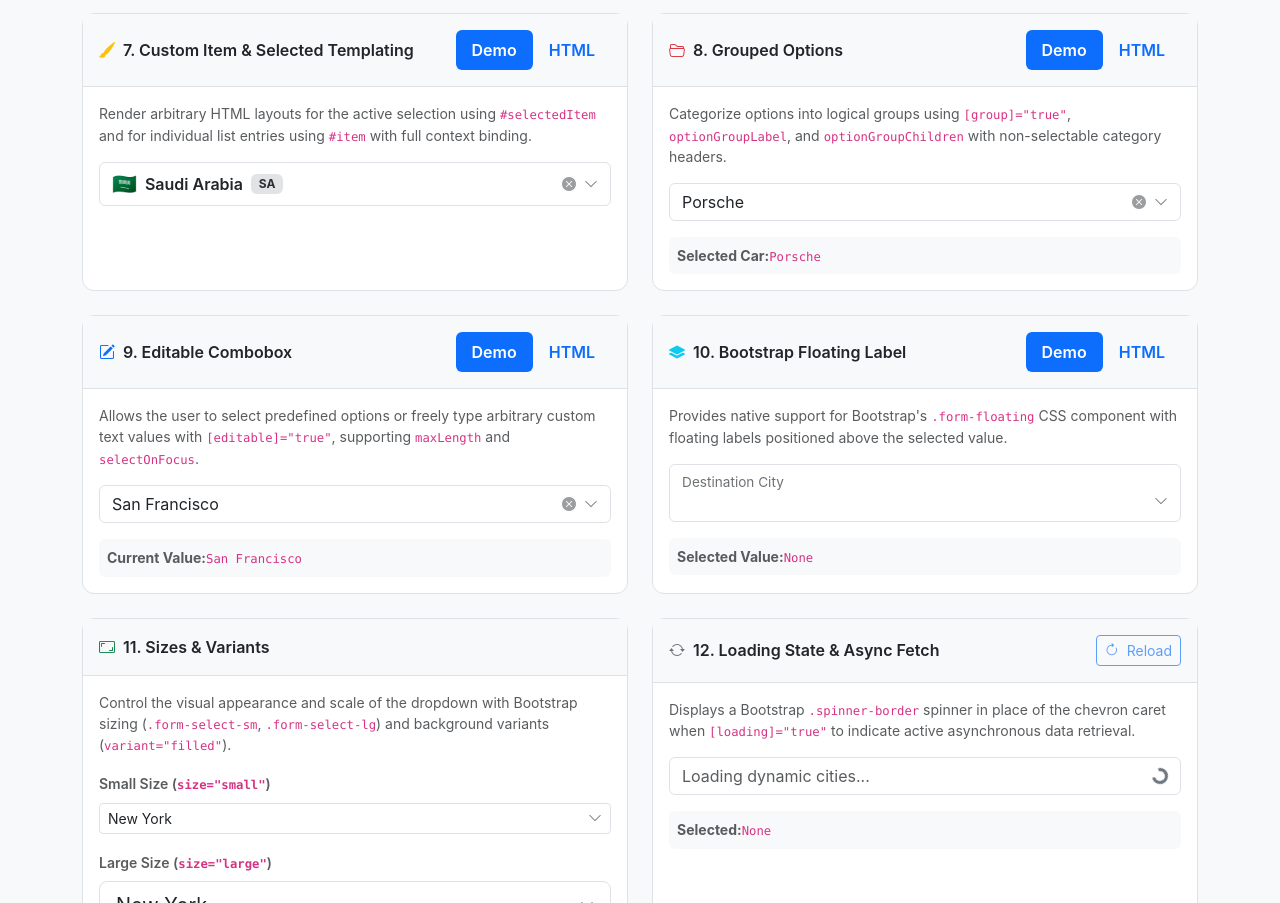
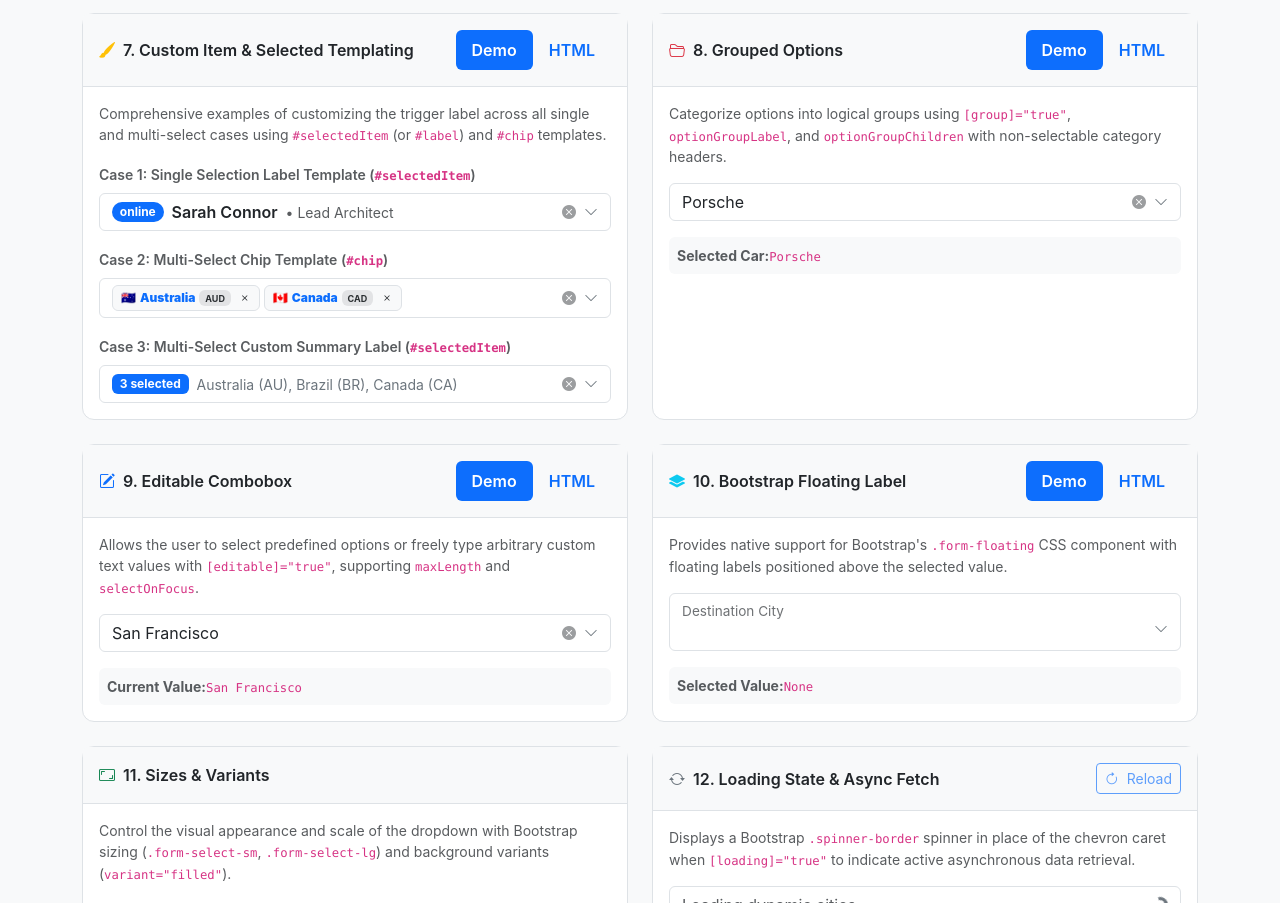
Before and after one commit to amro93/ngb-select, an Angular app: page / in a window 1280 px wide. Shown: the part 1680-2583 px from the top of the page. Built offline with nearby package versions, Linux system fonts and the light colour scheme.

Commit message:
feat(templates): expand label and selectedItem templates covering all single, multi-chip, and summary cases

```diff
--- a/projects/ngb-select/src/lib/ngb-select.component.html
+++ b/projects/ngb-select/src/lib/ngb-select.component.html
@@ -59,8 +59,8 @@
         <!-- Standard Single or Comma Multi-Select Text -->
         <ng-template #standardTextTpl>
           <ng-container *ngIf="hasSelectedValue(); else placeholderTpl">
-            <ng-container *ngIf="selectedItemTemplate; else defaultSelectedLabelTpl">
-              <ng-container *ngTemplateOutlet="selectedItemTemplate; context: { $implicit: value }"></ng-container>
+            <ng-container *ngIf="selectedItemTemplate || labelTemplate; else defaultSelectedLabelTpl">
+              <ng-container *ngTemplateOutlet="selectedItemTemplate || labelTemplate; context: { $implicit: value }"></ng-container>
             </ng-container>
             <ng-template #defaultSelectedLabelTpl>
               <span>{{ getDisplayLabel() }}</span>
--- a/projects/ngb-select/src/lib/ngb-select.component.ts
+++ b/projects/ngb-select/src/lib/ngb-select.component.ts
@@ -132,6 +132,7 @@ export class NgbSelectComponent implements ControlValueAccessor, OnInit, OnChang
   // --- Custom Content Templates ---
   @ContentChild('item') itemTemplate?: TemplateRef<any>;
   @ContentChild('selectedItem') selectedItemTemplate?: TemplateRef<any>;
+  @ContentChild('label') labelTemplate?: TemplateRef<any>;
   @ContentChild('chip') chipTemplate?: TemplateRef<any>;
   @ContentChild('headerCheckbox') headerCheckboxTemplate?: TemplateRef<any>;
   @ContentChild('header') headerTemplate?: TemplateRef<any>;
--- a/src/app/app.html
+++ b/src/app/app.html
@@ -456,39 +456,86 @@
         <div class="card-body p-3">
           <ng-container *ngIf="getTab('template') === 'demo'">
             <p class="text-muted small mb-3">
-              Render arbitrary HTML layouts for the active selection using <code>#selectedItem</code> and for individual list entries using <code>#item</code> with full context binding.
+              Comprehensive examples of customizing the trigger label across all single and multi-select cases using <code>#selectedItem</code> (or <code>#label</code>) and <code>#chip</code> templates.
             </p>
+
+            <!-- Case A: Single Selection Custom Label -->
             <div class="mb-3">
+              <label class="form-label text-muted small fw-semibold">Case 1: Single Selection Label Template (<code>#selectedItem</code>)</label>
               <ngb-select
-                [options]="countries"
-                [(ngModel)]="selectedCountryTemplate"
+                [options]="members"
+                [(ngModel)]="selectedMember"
                 optionLabel="name"
-                [filter]="true"
-                filterBy="name,currency"
                 [showClear]="true"
-                placeholder="Select a Country"
+                placeholder="Assign Team Member"
                 [fluid]="true">
 
-                <!-- Selected View Template -->
-                <ng-template #selectedItem let-country>
+                <!-- Selected Label Template -->
+                <ng-template #selectedItem let-member>
                   <div class="d-flex align-items-center gap-2">
-                    <span class="fs-5">{{ country.flag }}</span>
-                    <span class="fw-semibold">{{ country.name }}</span>
-                    <span class="badge bg-secondary-subtle text-secondary-emphasis">{{ country.code }}</span>
+                    <span class="badge rounded-pill" [ngClass]="member.badge">{{ member.status }}</span>
+                    <span class="fw-semibold">{{ member.name }}</span>
+                    <span class="text-muted small">&bull; {{ member.role }}</span>
                   </div>
                 </ng-template>
 
                 <!-- Dropdown Item Template -->
-                <ng-template #item let-country>
+                <ng-template #item let-member>
                   <div class="d-flex align-items-center justify-content-between w-100 py-1">
-                    <div class="d-flex align-items-center gap-2">
-                      <span class="fs-5">{{ country.flag }}</span>
-                      <div>
-                        <div class="fw-semibold">{{ country.name }}</div>
-                        <small class="text-muted">Currency: {{ country.currency }}</small>
-                      </div>
+                    <div>
+                      <div class="fw-semibold">{{ member.name }}</div>
+                      <small class="text-muted">{{ member.email }}</small>
                     </div>
-                    <span class="badge bg-primary-subtle text-primary-emphasis">{{ country.code }}</span>
+                    <span class="badge" [ngClass]="member.badge">{{ member.role }}</span>
+                  </div>
+                </ng-template>
+              </ngb-select>
+            </div>
+
+            <!-- Case B: Multi-Select Custom Chip Template -->
+            <div class="mb-3">
+              <label class="form-label text-muted small fw-semibold">Case 2: Multi-Select Chip Template (<code>#chip</code>)</label>
+              <ngb-select
+                [options]="countries"
+                [(ngModel)]="selectedCustomChips"
+                optionLabel="name"
+                [multiple]="true"
+                display="chip"
+                [showClear]="true"
+                placeholder="Select Countries..."
+                [fluid]="true">
+
+                <!-- Custom Chip Template -->
+                <ng-template #chip let-country>
+                  <span class="d-inline-flex align-items-center gap-1">
+                    <span>{{ country.flag }}</span>
+                    <strong class="text-primary">{{ country.name }}</strong>
+                    <span class="badge bg-secondary-subtle text-secondary-emphasis fs-8">{{ country.currency }}</span>
+                  </span>
+                </ng-template>
+              </ngb-select>
+            </div>
+
+            <!-- Case C: Multi-Select Comma/Summary Custom Label Template -->
+            <div>
+              <label class="form-label text-muted small fw-semibold">Case 3: Multi-Select Custom Summary Label (<code>#selectedItem</code>)</label>
+              <ngb-select
+                [options]="countries"
+                [(ngModel)]="selectedMultiSummary"
+                optionLabel="name"
+                [multiple]="true"
+                display="comma"
+                [showClear]="true"
+                placeholder="Choose Countries..."
+                [fluid]="true">
+
+                <!-- Custom Multi Summary Label Template -->
+                <ng-template #selectedItem let-selectedList>
+                  <div class="d-flex align-items-center gap-1 text-truncate">
+                    <span class="badge bg-primary me-1">{{ selectedList?.length }} selected</span>
+                    <span class="text-truncate small text-secondary">
+                      <span *ngFor="let item of selectedList; let last = last">{{ item.name }} ({{ item.code }}){{ last ? '' : ', ' }}</span>
+                    </span>
                   </div>
                 </ng-template>
               </ngb-select>
@@ -884,7 +931,7 @@
             </thead>
             <tbody>
               <tr><td><code>#item</code></td><td><code>let-option</code></td><td>Custom template for each individual dropdown item.</td></tr>
-              <tr><td><code>#selectedItem</code></td><td><code>let-value</code></td><td>Custom template for displaying the currently selected value in the box.</td></tr>
+              <tr><td><code>#selectedItem</code> / <code>#label</code></td><td><code>let-value</code></td><td>Custom template for displaying the selected value / label in the trigger box.</td></tr>
               <tr><td><code>#chip</code></td><td><code>let-value</code></td><td>Custom template for rendering chips in multi-select mode.</td></tr>
               <tr><td><code>#headerCheckbox</code></td><td><code>let-checked</code></td><td>Custom template for rendering the "Select All" checkbox header.</td></tr>
               <tr><td><code>#group</code></td><td><code>let-group</code></td><td>Custom template for option group headers.</td></tr>
--- a/src/app/app.ts
+++ b/src/app/app.ts
@@ -115,6 +115,17 @@ export class App implements OnInit {
 
   // 7. Editable (Combobox)
   editableCity: string = 'San Francisco';
+
+  // Team Members for Advanced Label & Item Templating Cases
+  members = [
+    { name: 'Sarah Connor', email: 'sarah@example.com', role: 'Lead Architect', status: 'online', badge: 'bg-primary' },
+    { name: 'John Doe', email: 'john@example.com', role: 'Frontend Engineer', status: 'busy', badge: 'bg-danger' },
+    { name: 'Alex Rivera', email: 'alex@example.com', role: 'Product Designer', status: 'away', badge: 'bg-warning text-dark' },
+    { name: 'Elena Rostova', email: 'elena@example.com', role: 'DevOps Engineer', status: 'offline', badge: 'bg-secondary' }
+  ];
+  selectedMember: any = this.members[0];
+  selectedCustomChips: any[] = [this.countries[0], this.countries[2]];
+  selectedMultiSummary: any[] = [this.countries[0], this.countries[1], this.countries[2]];
 
   // 8. Float Label
   floatCity: City | null = null;
@@ -277,24 +288,33 @@ selectedCity = null;`,
   [fluid]="true">
 </ngb-select>`,
 
-    templateHtml: `<ngb-select [options]="countries" [(ngModel)]="selectedCountry" optionLabel="name" [fluid]="true">
-  <!-- Selected Item Template -->
-  <ng-template #selectedItem let-country>
+    templateHtml: `<!-- 1. Single Custom Selected Item / Label Template -->
+<ngb-select [options]="members" [(ngModel)]="selectedMember" optionLabel="name" [fluid]="true">
+  <ng-template #selectedItem let-member>
     <div class="d-flex align-items-center gap-2">
-      <span class="fs-5">{{ country.flag }}</span>
-      <span class="fw-semibold">{{ country.name }}</span>
+      <span class="badge rounded-pill" [ngClass]="member.badge">{{ member.status }}</span>
+      <span class="fw-semibold">{{ member.name }}</span>
+      <span class="text-muted small">&bull; {{ member.role }}</span>
     </div>
   </ng-template>
+  <ng-template #item let-member>
+    <div class="d-flex align-items-center justify-content-between w-100 py-1">
+      <div>
+        <div class="fw-semibold">{{ member.name }}</div>
+        <small class="text-muted">{{ member.email }}</small>
+      </div>
+      <span class="badge" [ngClass]="member.badge">{{ member.role }}</span>
+    </div>
+  </ng-template>
+</ngb-select>
 
-  <!-- Option Item Template -->
-  <ng-template #item let-country>
-    <div class="d-flex align-items-center justify-content-between w-100 py-1">
-      <div class="d-flex align-items-center gap-2">
-        <span class="fs-5">{{ country.flag }}</span>
-        <span>{{ country.name }}</span>
-      </div>
-      <span class="badge bg-secondary-subtle text-secondary-emphasis">{{ country.currency }}</span>
-    </div>
+<!-- 2. Multi-Select Custom Chip Template -->
+<ngb-select [options]="countries" [(ngModel)]="selectedChips" [multiple]="true" display="chip" [fluid]="true">
+  <ng-template #chip let-country>
+    <span class="d-inline-flex align-items-center gap-1">
+      <span>{{ country.flag }}</span>
+      <strong class="text-primary">{{ country.name }}</strong>
+    </span>
   </ng-template>
 </ngb-select>`,
 
--- a/src/lib/ngb-select.component.html
+++ b/src/lib/ngb-select.component.html
@@ -59,8 +59,8 @@
         <!-- Standard Single or Comma Multi-Select Text -->
         <ng-template #standardTextTpl>
           <ng-container *ngIf="hasSelectedValue(); else placeholderTpl">
-            <ng-container *ngIf="selectedItemTemplate; else defaultSelectedLabelTpl">
-              <ng-container *ngTemplateOutlet="selectedItemTemplate; context: { $implicit: value }"></ng-container>
+            <ng-container *ngIf="selectedItemTemplate || labelTemplate; else defaultSelectedLabelTpl">
+              <ng-container *ngTemplateOutlet="selectedItemTemplate || labelTemplate; context: { $implicit: value }"></ng-container>
             </ng-container>
             <ng-template #defaultSelectedLabelTpl>
               <span>{{ getDisplayLabel() }}</span>
--- a/src/lib/ngb-select.component.ts
+++ b/src/lib/ngb-select.component.ts
@@ -133,6 +133,7 @@ export class NgbSelectComponent implements ControlValueAccessor, OnInit, OnChang
   // --- Custom Content Templates ---
   @ContentChild('item') itemTemplate?: TemplateRef<any>;
   @ContentChild('selectedItem') selectedItemTemplate?: TemplateRef<any>;
+  @ContentChild('label') labelTemplate?: TemplateRef<any>;
   @ContentChild('chip') chipTemplate?: TemplateRef<any>;
   @ContentChild('headerCheckbox') headerCheckboxTemplate?: TemplateRef<any>;
   @ContentChild('header') headerTemplate?: TemplateRef<any>;
```
